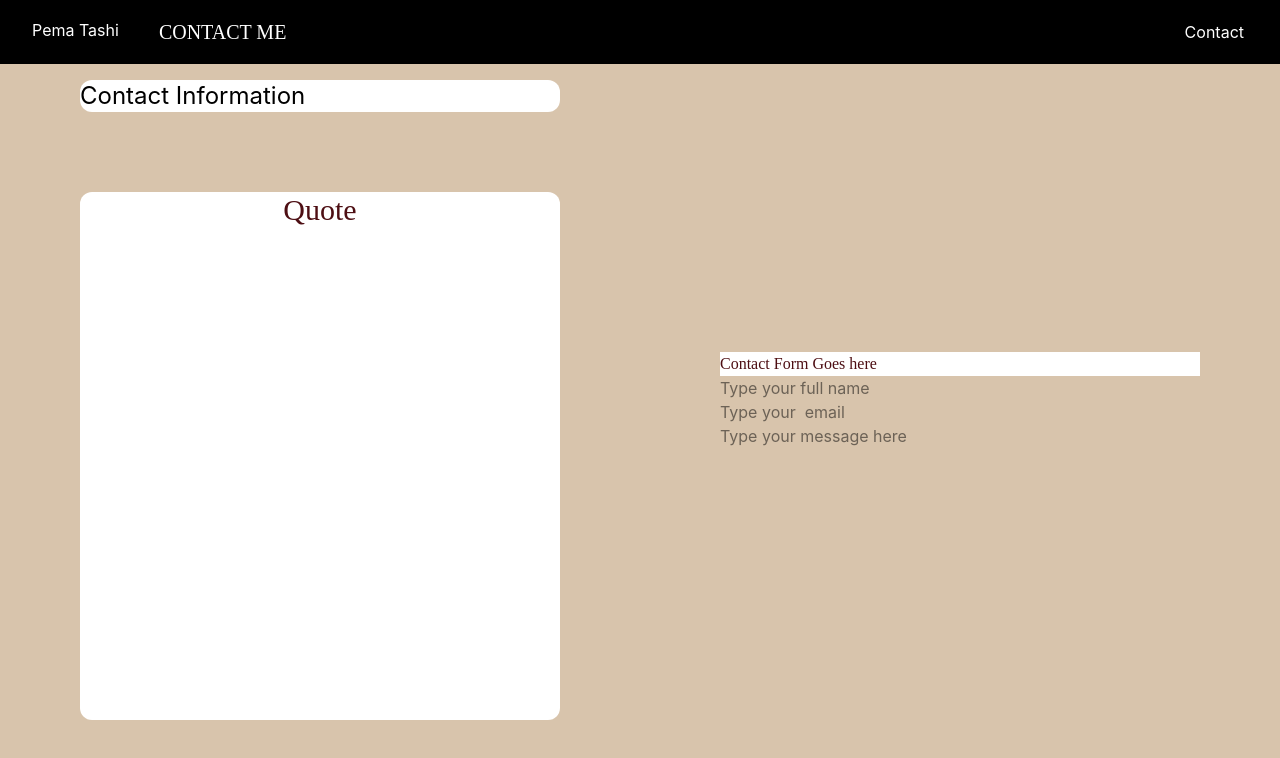
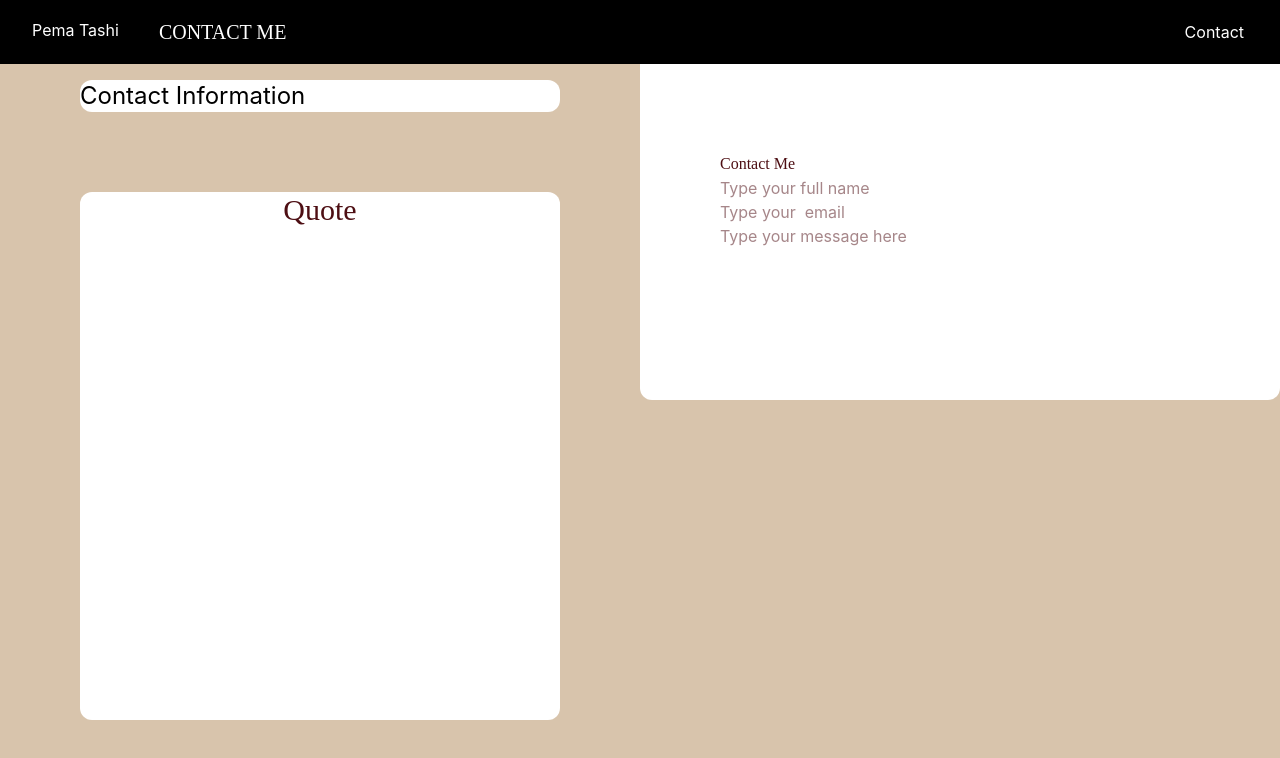
Before and after one commit to ptashi/portfolio4, a React app in the folder frontend/: page /contact in a window 1280 px wide. Shown: the top 758 px of the page. Built offline with nearby package versions, Linux system fonts and the light colour scheme; the HTML template or start-up script is replaced by a standard one; a web font is replaced by a local one.

Commit message:
updated the contact form a little

```diff
--- a/frontend/src/pages/ContactPage.jsx
+++ b/frontend/src/pages/ContactPage.jsx
@@ -11,9 +11,9 @@ export default function ContactPage() {
                     </div>
                 </div>
             </div>
-            <div className="contactRight flex-1 h-full flex flex-col justify-center p-20 rounded-xl">
-                <div className="title font-projectTitle text-md bg-white text-burgundy">
-                    Contact Form Goes here
+            <div className="contactRight flex-1 flex flex-col justify-center align-center h-100 w-100 p-20 rounded-xl bg-white text-burgundy">
+                <div className="title font-projectTitle text-md ">
+                    Contact Me
                 </div>
                 <input name="Name" required="true" type="text" className="br-2 text-md font-montserrat" placeholder="Type your full name"/>
                 <input name="Email" required="true" type="email" className="br-2 text-md font-montserrat" placeholder="Type your  email"/>
```
